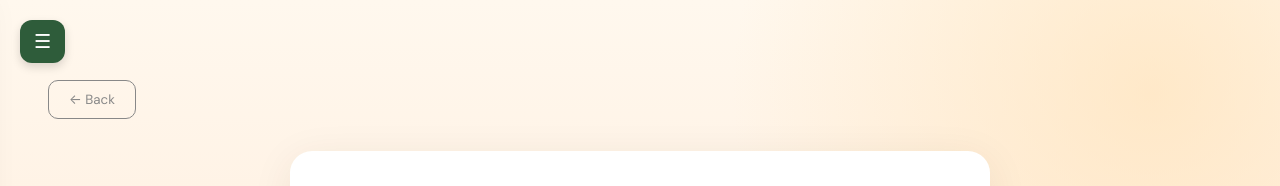
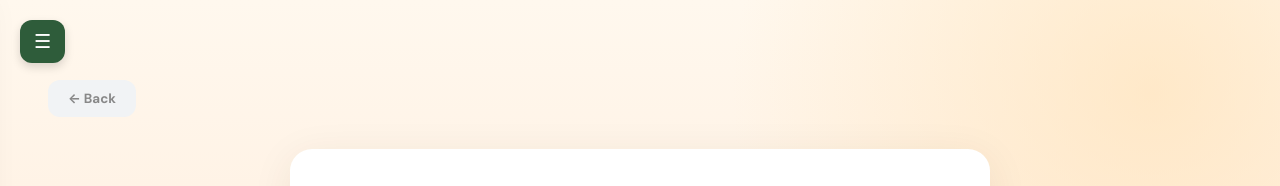
Before and after one commit to ciocee/FridgeMatch, a website: page public/pages/social/detail/index.html in a window 1280 px wide. Shown: the top 186 px of the page. Drawn offline with Linux system fonts and the light colour scheme; a web font is replaced by a local one.

Commit message:
aggiunti back buttons in alcune pagine

```diff
--- a/public/pages/social/detail/index.html
+++ b/public/pages/social/detail/index.html
@@ -59,7 +59,7 @@
         </aside>
 
         <main class="main-content">
-            <button onclick="history.back()" class="btn-cancel">← Back</button>
+            <button onclick="window.history.back()" class="logout-btn" style="width: auto; padding: 10px 20px;">← Back</button>
 
             <section class="card" style="max-width:700px; margin: 2rem auto; padding: 2.5rem;">
                 <h1 id="det-title" style="color:var(--primary-green); font-size: 2.2rem; margin-bottom: 0.5rem;"></h1>
```
Also changed, not shown: public/pages/all-replicable/index.html (+0 -1 lines), public/pages/favourites/index.html (+1 -0 lines), public/pages/fridge/index.html (+1 -0 lines), public/pages/social/add-recipe/index.html (+1 -1 lines).
